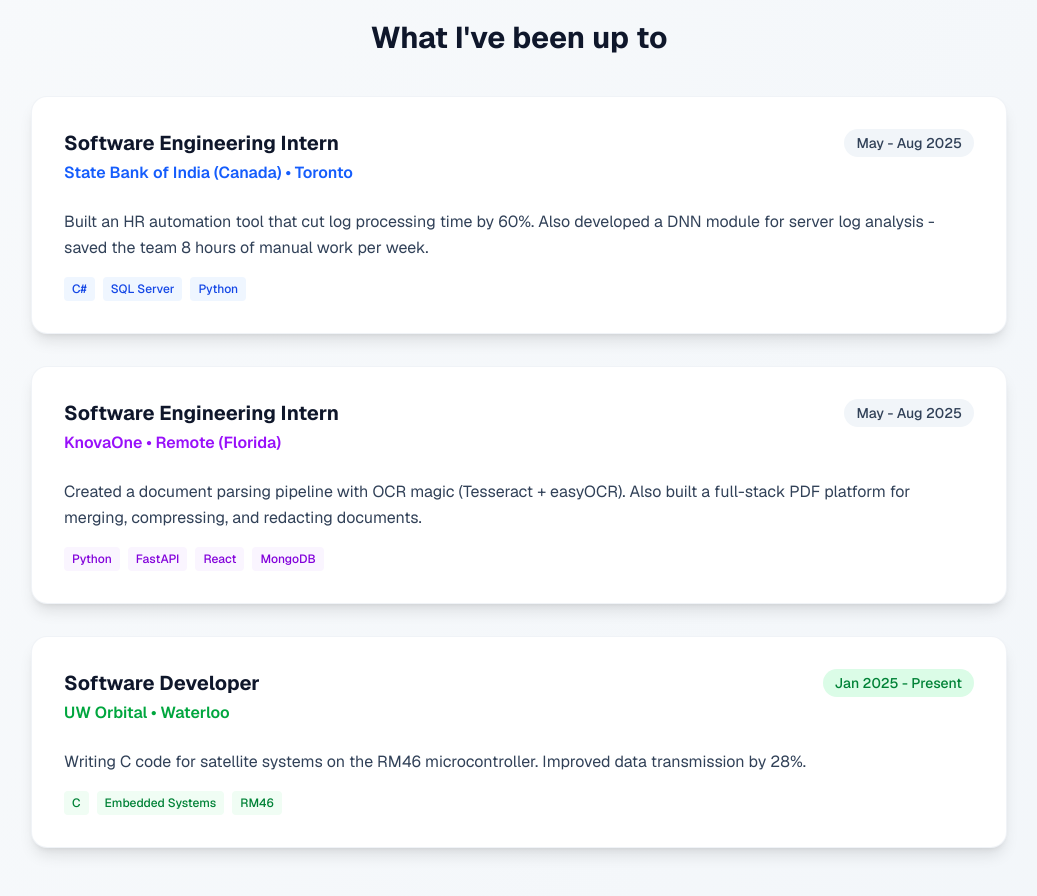
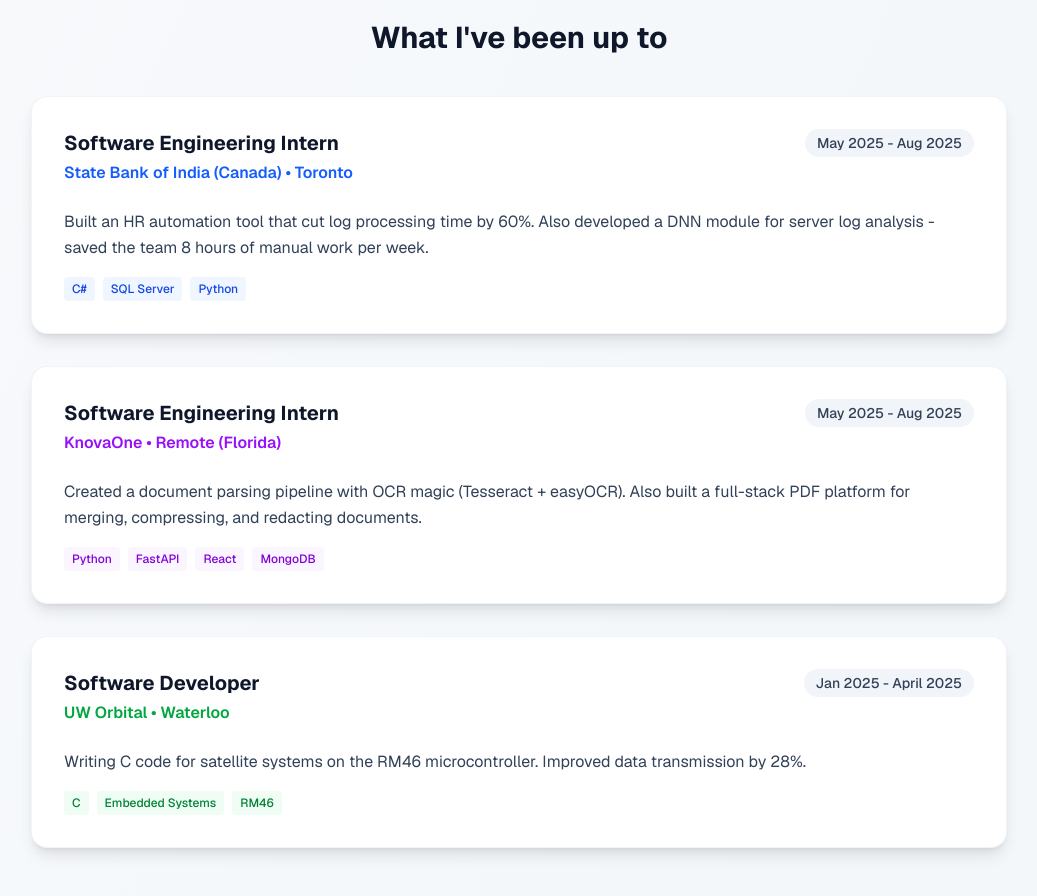
Before and after one commit to VivaanChugh/my-app, a Next.js app: page / in a window 1280 px wide. Shown: the part 560-1456 px from the top of the page, without its empty margins (121-1158 px from the left). Built offline with nearby package versions, Linux system fonts and the light colour scheme.

Commit message:
Experience dates changed

```diff
--- a/app/page.tsx
+++ b/app/page.tsx
@@ -44,7 +44,7 @@ export default function Home() {
                   <p className="text-blue-600 font-semibold mb-2">State Bank of India (Canada) • Toronto</p>
                 </div>
                 <span className="inline-block bg-slate-100 text-slate-700 px-3 py-1 rounded-full text-sm font-medium">
-                  May - Aug 2025
+                  May 2025 - Aug 2025
                 </span>
               </div>
               <p className="text-slate-700 leading-relaxed">
@@ -65,7 +65,7 @@ export default function Home() {
                   <p className="text-purple-600 font-semibold mb-2">KnovaOne • Remote (Florida)</p>
                 </div>
                 <span className="inline-block bg-slate-100 text-slate-700 px-3 py-1 rounded-full text-sm font-medium">
-                  May - Aug 2025
+                  May 2025 - Aug 2025
                 </span>
               </div>
               <p className="text-slate-700 leading-relaxed">
@@ -86,8 +86,8 @@ export default function Home() {
                   <h3 className="text-xl font-bold text-slate-900 mb-1">Software Developer</h3>
                   <p className="text-green-600 font-semibold mb-2">UW Orbital • Waterloo</p>
                 </div>
-                <span className="inline-block bg-green-100 text-green-700 px-3 py-1 rounded-full text-sm font-medium">
-                  Jan 2025 - Present
+                <span className="inline-block bg-slate-100 text-slate-700 px-3 py-1 rounded-full text-sm font-medium">
+                  Jan 2025 - April 2025
                 </span>
               </div>
               <p className="text-slate-700 leading-relaxed">
--- a/components/experience.tsx
+++ b/components/experience.tsx
@@ -32,7 +32,7 @@ export function Experience() {
       company: "UW Orbital",
       role: "Software Developer",
       location: "Waterloo, ON",
-      period: "January 2025 - Present",
+      period: "January 2025 - April 2025",
       achievements: [
         "Developed efficient software in C for satellite systems, optimizing performance and resource utilization on the RM46 microcontroller while ensuring robust operation in space-critical environments through error handling",
         "Implemented communication protocols for satellite systems, resulting in a 28% improvement in data transmission",
```
